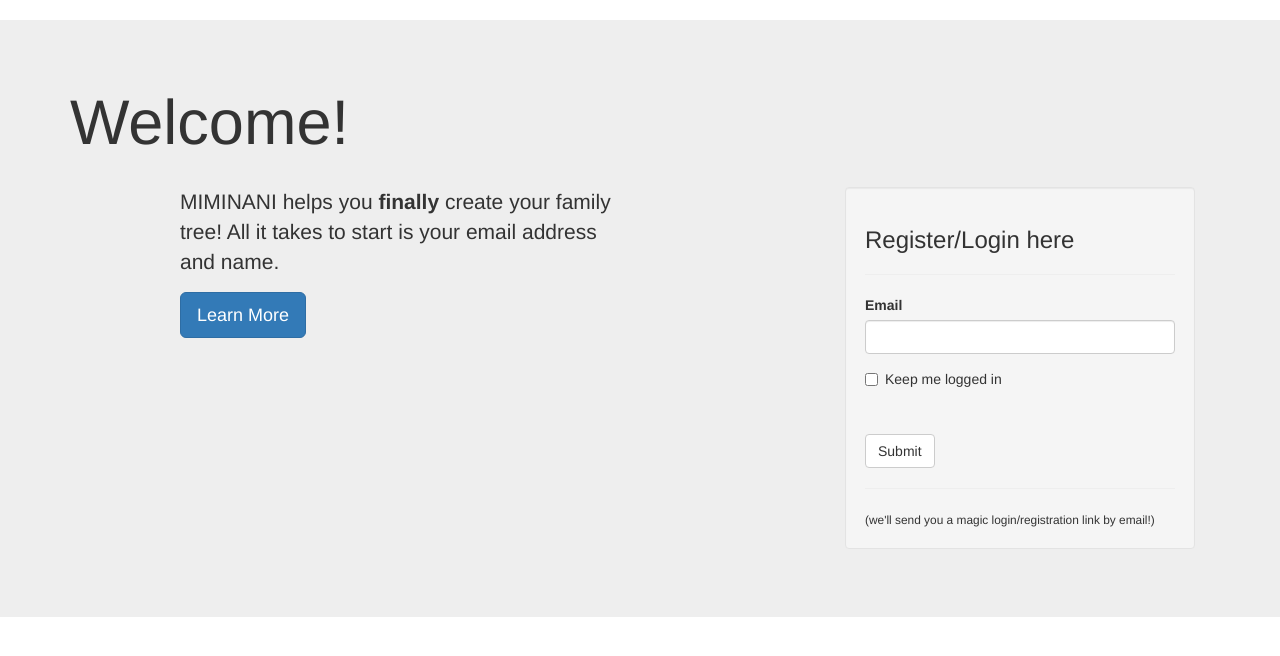
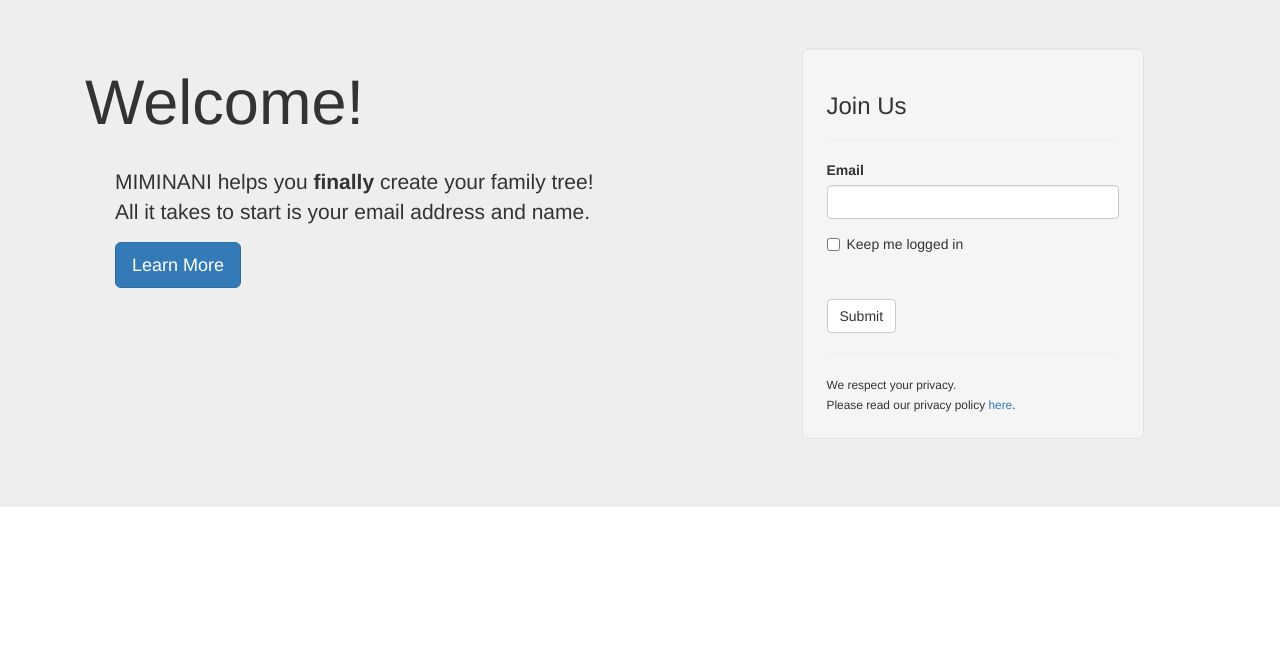
Before and after one commit to imndaiga/historia, a Flask app: page / in a window 1280 px wide. Shown: the part 52-708 px from the top of the page. Run offline with Flask 2, Linux system fonts and the light colour scheme; parts of the project's set-up code (start-up, migrations or seed data) failed here and were passed over; some libraries are stand-ins or nearby versions.

Commit message:
minor grid and css styling

```diff
--- a/app/static/styles.css
+++ b/app/static/styles.css
@@ -0,0 +1,3 @@
+.navbar {
+	margin:0;
+}
--- a/app/templates/auth/welcome.html
+++ b/app/templates/auth/welcome.html
@@ -10,24 +10,24 @@
 			{{ message }}
 		</div>
 		{% endfor %}
-		<h1>Welcome!</h1>
-		<br>
-		<div class="col-md-1">
+		<div class="col-md-7">
+			<h1>Welcome!</h1>
+			<br>
+			<div style="padding-left: 30px; padding-bottom: 50px;">
+				<p>MIMINANI helps you <strong>finally</strong> create your family tree!
+				<br>All it takes to start is your email address and name.</p>
+				<p><a class="btn btn-primary btn-lg" href="#" role="button">Learn More</a></p>
+			</div>
 		</div>
 		<div class="col-md-5">
-			<p>MIMINANI helps you <strong>finally</strong> create your family tree! All it takes to start is your email address and name.</p>
-			<p><a class="btn btn-primary btn-lg" href="#" role="button">Learn More</a></p>
-		</div>
-		<div class="col-md-2">
-		</div>
-		<div class="col-md-4">
-			<div class="well">
-				<h3>Register/Login here</h3>
+			<div class="well well-lg center-block" style="width: 342px;">
+				<h3>Join Us</h3>
 				<hr>
 				{{ wtf.quick_form(form) }}
 				<hr>
-				<small>(we'll send you a magic login/registration link by email!)</small>
+				<small>We respect your privacy.<br>Please read our privacy policy <a href="#">here</a>.</small>
 			</div>
+		</div>
 		</div>
 	</div>
 </div>
```
